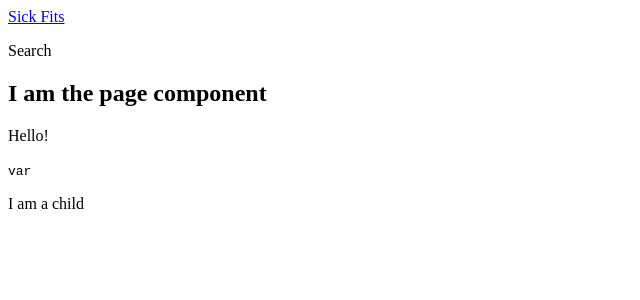
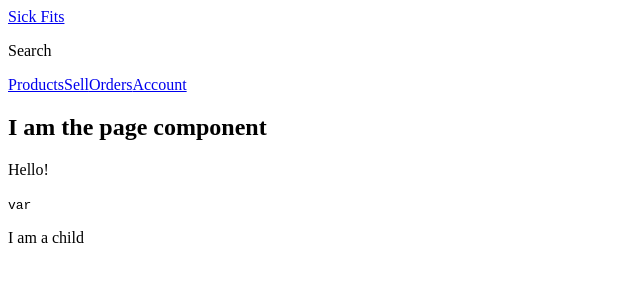
Before and after one commit to simotae14/SickFitsAdvancedReact, a Next.js app in the folder frontend/: page / in a window 1280 px wide. Shown: the top 300 px of the page, without its empty margins (0-640 px from the left). Built offline with nearby package versions, Linux system fonts and the light colour scheme.

Commit message:
07. create a Navbar component

```diff
--- a/frontend/components/Header.js
+++ b/frontend/components/Header.js
@@ -1,4 +1,5 @@
 import Link from 'next/link';
+import Nav from './Nav';
 
 export default function Header() {
   return (
@@ -9,6 +10,7 @@
       <div className="sub-bar">
         <p>Search</p>
       </div>
+      <Nav />
     </header>
   );
 }
--- /dev/null
+++ b/frontend/components/Nav.js
@@ -0,0 +1,12 @@
+import Link from 'next/link';
+
+export default function Nav() {
+  return (
+    <nav>
+      <Link href="/products">Products</Link>
+      <Link href="/sell">Sell</Link>
+      <Link href="/orders">Orders</Link>
+      <Link href="/account">Account</Link>
+    </nav>
+  );
+}
```
